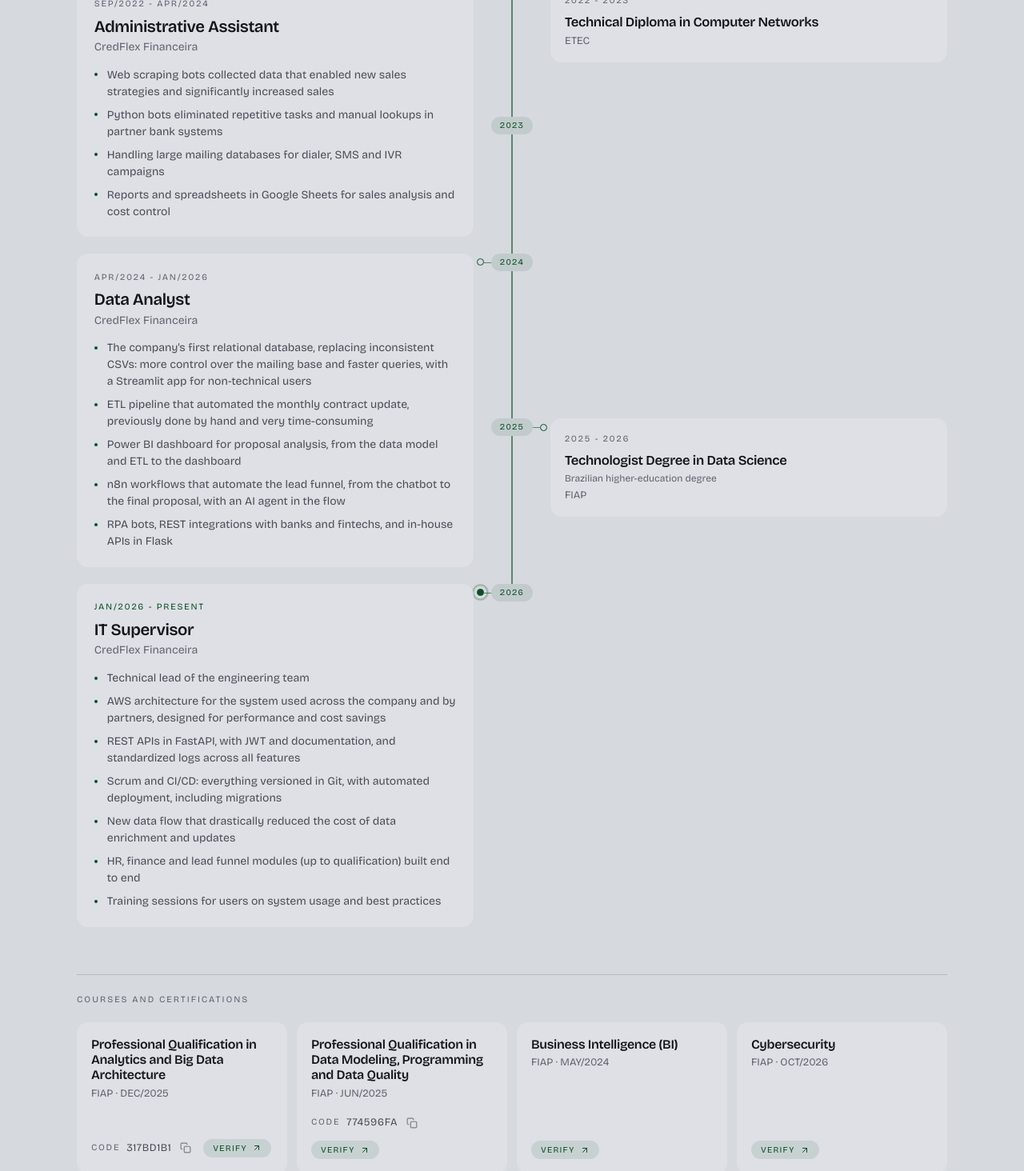
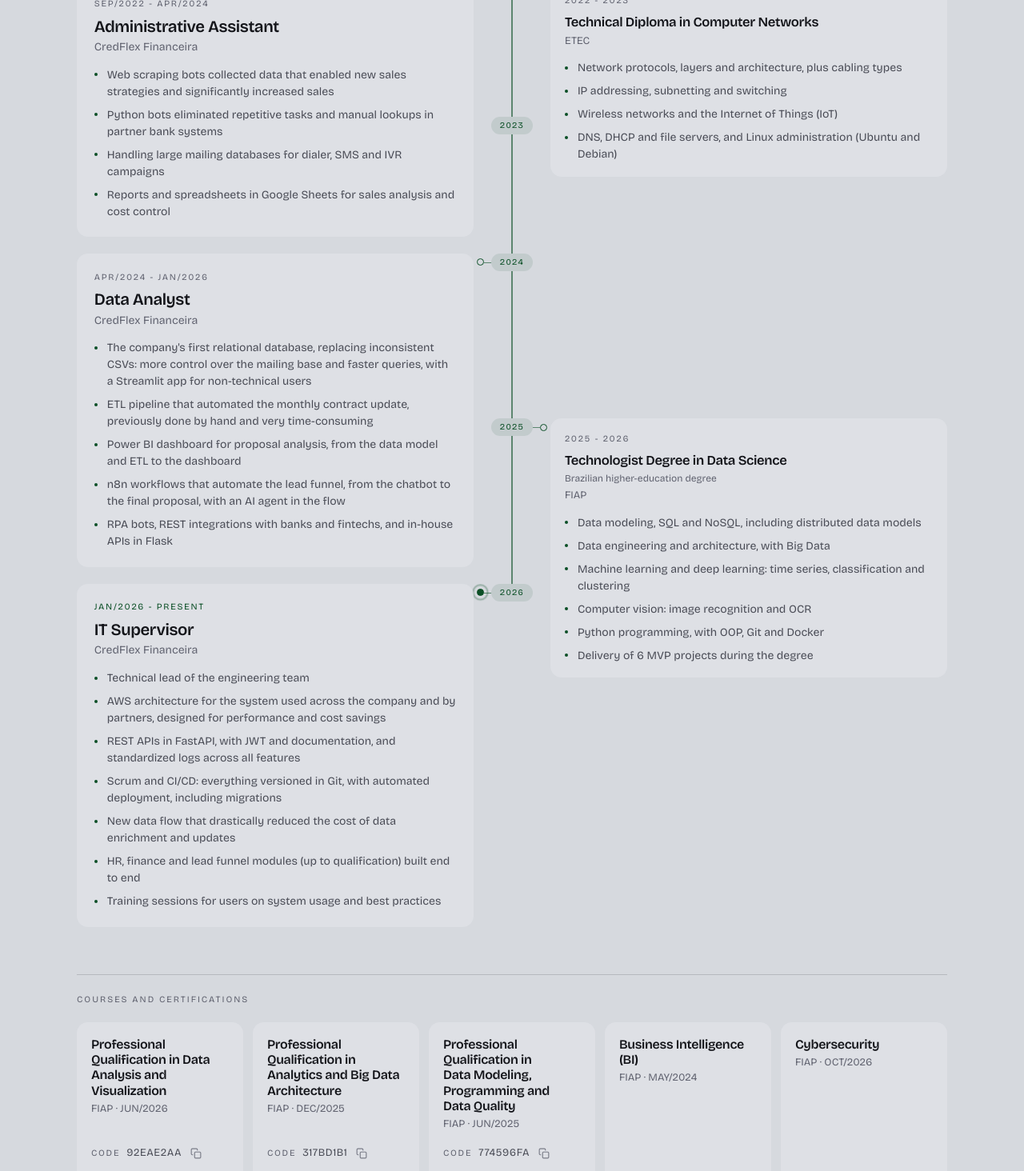
Before and after one commit to douglazcandido/douglazcandido.com, a React (Vite) app: page / in a window 1280 px wide. Shown: the part 2160-3624 px from the top of the page at 80% size. Built offline with nearby package versions, Linux system fonts and the light colour scheme.

Commit message:
feat: adiciona descrições aos cards acadêmicos e a qualificação em Análise e Visualização de Dados

```diff
--- a/src/components/CertificationStrip.tsx
+++ b/src/components/CertificationStrip.tsx
@@ -114,7 +114,7 @@ export default function CertificationStrip() {
   return (
     <div className="mt-[clamp(24px,3vw,40px)] border-t border-divider pt-[clamp(16px,1.8vw,24px)]">
       <h3 className="m-0 text-[11px] font-normal tracking-[0.18em] text-neutral-500 uppercase">{t.career.certs.title}</h3>
-      <ul className="m-0 mt-5 grid list-none grid-cols-[repeat(auto-fit,minmax(min(100%,236px),1fr))] gap-3 p-0">
+      <ul className="m-0 mt-5 grid list-none grid-cols-[repeat(auto-fit,minmax(min(100%,196px),1fr))] gap-3 p-0">
         {certifications.map((cert) => (
           <CertCard key={cert.id} cert={cert} />
         ))}
--- a/src/data/certifications.ts
+++ b/src/data/certifications.ts
@@ -3,7 +3,7 @@
  * The strip is hidden while this array is empty. The course names live in the dictionaries
  * (`career.certs.names`, keyed by `id`) because they are translated; the issuer is a proper name.
  */
-export type CertId = "analytics-bigdata" | "data-quality" | "bi" | "cybersecurity";
+export type CertId = "data-viz" | "analytics-bigdata" | "data-quality" | "bi" | "cybersecurity";
 
 /** How a certificate can be checked: a direct link, or a code typed into the issuer's lookup page. */
 export type CertVerification =
@@ -22,6 +22,13 @@ export interface Certification {
 const FIAP_LOOKUP = "https://www.fiap.com.br/consultadocumento";
 
 export const certifications: readonly Certification[] = [
+  {
+    id: "data-viz",
+    issuer: "FIAP",
+    month: 6,
+    year: 2026,
+    verification: { kind: "code", code: "92EAE2AA", url: FIAP_LOOKUP },
+  },
   {
     id: "analytics-bigdata",
     issuer: "FIAP",
--- a/src/i18n/en.ts
+++ b/src/i18n/en.ts
@@ -84,13 +84,48 @@ export const en: Dict = {
     professionalLabel: "Professional",
     academicLabel: "Academic",
     academic: [
-      { period: "2020 - 2021", title: "Technical Diploma in Systems Development", school: "ETEC", note: "", description: "" },
-      { period: "2022 - 2023", title: "Technical Diploma in Computer Networks", school: "ETEC", note: "", description: "" },
-      { period: "2025 - 2026", title: "Technologist Degree in Data Science", school: "FIAP", note: "Brazilian higher-education degree", description: "" },
+      {
+        period: "2020 - 2021",
+        title: "Technical Diploma in Systems Development",
+        school: "ETEC",
+        note: "",
+        items: [
+          "Relational databases, from modeling to queries",
+          "Web applications, from the database to the interface",
+          "Desktop applications in Visual Studio and mobile apps",
+        ],
+      },
+      {
+        period: "2022 - 2023",
+        title: "Technical Diploma in Computer Networks",
+        school: "ETEC",
+        note: "",
+        items: [
+          "Network protocols, layers and architecture, plus cabling types",
+          "IP addressing, subnetting and switching",
+          "Wireless networks and the Internet of Things (IoT)",
+          "DNS, DHCP and file servers, and Linux administration (Ubuntu and Debian)",
+        ],
+      },
+      {
+        period: "2025 - 2026",
+        title: "Technologist Degree in Data Science",
+        school: "FIAP",
+        note: "Brazilian higher-education degree",
+        items: [
+          "Data modeling, SQL and NoSQL, including distributed data models",
+          "Data engineering and architecture, with Big Data",
+          "Machine learning and deep learning: time series, classification and clustering",
+          "Computer vision: image recognition and OCR",
+          "Python programming, with OOP, Git and Docker",
+          "Delivery of 6 MVP projects during the degree",
+        ],
+      },
     ],
     certs: {
       title: "Courses and certifications",
       names: {
+        "data-viz": "Professional Qualification in Data Analysis and Visualization",
         "analytics-bigdata": "Professional Qualification in Analytics and Big Data Architecture",
         "data-quality": "Professional Qualification in Data Modeling, Programming and Data Quality",
         bi: "Business Intelligence (BI)",
--- a/src/i18n/es.ts
+++ b/src/i18n/es.ts
@@ -84,13 +84,48 @@ export const es: Dict = {
     professionalLabel: "Profesional",
     academicLabel: "Académico",
     academic: [
-      { period: "2020 - 2021", title: "Técnico en Desarrollo de Sistemas", school: "ETEC", note: "", description: "" },
-      { period: "2022 - 2023", title: "Técnico en Redes de Computadores", school: "ETEC", note: "", description: "" },
-      { period: "2025 - 2026", title: "Tecnólogo en Ciencia de Datos", school: "FIAP", note: "Grado de educación superior en Brasil", description: "" },
+      {
+        period: "2020 - 2021",
+        title: "Técnico en Desarrollo de Sistemas",
+        school: "ETEC",
+        note: "",
+        items: [
+          "Bases de datos relacionales, del modelado a las consultas",
+          "Aplicaciones web, de la base de datos a la interfaz",
+          "Aplicaciones de escritorio en Visual Studio y aplicaciones móviles",
+        ],
+      },
+      {
+        period: "2022 - 2023",
+        title: "Técnico en Redes de Computadores",
+        school: "ETEC",
+        note: "",
+        items: [
+          "Protocolos, capas y arquitectura de redes, además de los tipos de cableado",
+          "Direccionamiento IP, subredes y switching",
+          "Redes inalámbricas e Internet de las Cosas (IoT)",
+          "Servidores DNS, DHCP y de archivos, y administración de Linux (Ubuntu y Debian)",
+        ],
+      },
+      {
+        period: "2025 - 2026",
+        title: "Tecnólogo en Ciencia de Datos",
+        school: "FIAP",
+        note: "Grado de educación superior en Brasil",
+        items: [
+          "Modelado de datos, SQL y NoSQL, incluidos modelos de datos distribuidos",
+          "Ingeniería y arquitectura de datos, con Big Data",
+          "Machine learning y deep learning: series temporales, clasificación y clustering",
+          "Visión por computadora: reconocimiento de imágenes y OCR",
+          "Programación en Python, con POO, Git y Docker",
+          "Entrega de 6 proyectos MVP durante la formación",
+        ],
+      },
     ],
     certs: {
       title: "Cursos y certificaciones",
       names: {
+        "data-viz": "Calificación Profesional en Análisis y Visualización de Datos",
         "analytics-bigdata": "Calificación Profesional en Arquitectura de Analytics y Big Data",
         "data-quality": "Calificación Profesional en Modelado, Programación y Calidad de Datos",
         bi: "Business Intelligence (BI)",
--- a/src/i18n/pt.ts
+++ b/src/i18n/pt.ts
@@ -86,13 +86,48 @@ export const pt = {
     professionalLabel: "Profissional",
     academicLabel: "Acadêmico",
     academic: [
-      { period: "2020 - 2021", title: "Técnico em Desenvolvimento de Sistemas", school: "ETEC", note: "", description: "" },
-      { period: "2022 - 2023", title: "Técnico em Redes de Computadores", school: "ETEC", note: "", description: "" },
-      { period: "2025 - 2026", title: "Tecnólogo em Ciência de Dados", school: "FIAP", note: "", description: "" },
+      {
+        period: "2020 - 2021",
+        title: "Técnico em Desenvolvimento de Sistemas",
+        school: "ETEC",
+        note: "",
+        items: [
+          "Bancos de dados relacionais, da modelagem às consultas",
+          "Aplicações web, do banco de dados à interface",
+          "Aplicações desktop no Visual Studio e aplicativos mobile",
+        ],
+      },
+      {
+        period: "2022 - 2023",
+        title: "Técnico em Redes de Computadores",
+        school: "ETEC",
+        note: "",
+        items: [
+          "Protocolos, camadas e arquitetura de redes, além dos tipos de cabeamento",
+          "Endereçamento IP, sub-redes e switching",
+          "Redes sem fio e Internet das Coisas (IoT)",
+          "Servidores DNS, DHCP e de arquivos, e administração de Linux (Ubuntu e Debian)",
+        ],
+      },
+      {
+        period: "2025 - 2026",
+        title: "Tecnólogo em Ciência de Dados",
+        school: "FIAP",
+        note: "",
+        items: [
+          "Modelagem de dados, SQL e NoSQL, incluindo modelos de dados distribuídos",
+          "Engenharia e arquitetura de dados, com Big Data",
+          "Machine learning e deep learning: séries temporais, classificação e clusterização",
+          "Visão computacional: reconhecimento de imagens e OCR",
+          "Programação em Python, com POO, Git e Docker",
+          "Entrega de 6 projetos MVP durante a formação",
+        ],
+      },
     ],
     certs: {
       title: "Cursos e certificações",
       names: {
+        "data-viz": "Qualificação Profissional em Análise e Visualização de Dados",
         "analytics-bigdata": "Qualificação Profissional em Arquitetura de Analytics e Big Data",
         "data-quality": "Qualificação Profissional em Modelagem, Programação e Qualidade de Dados",
         bi: "Business Intelligence (BI)",
--- a/src/sections/Career.tsx
+++ b/src/sections/Career.tsx
@@ -101,24 +101,17 @@ function ProfessionalCard({
         {role.title}
       </h3>
       <p className="m-0 mt-1 text-[14px] leading-[1.4] text-neutral-500">{profile.company}</p>
-      <ul className="m-0 mt-3.5 flex list-none flex-col gap-2 p-0">
-        {role.items.map((item) => (
-          <li key={item} className="relative pl-4 text-[14px] leading-[1.5] text-neutral-400">
-            <span aria-hidden="true" className="absolute top-[0.62em] left-0 h-1 w-1 rounded-full bg-accent" />
-            {item}
-          </li>
-        ))}
-      </ul>
+      <TopicList items={role.items} />
     </SpotlightCard>
   );
 }
 
-/** Smaller card: period, course and school. The note and the description only render once filled in. */
+/** Smaller card: period, course and school, then the topics (same list as the professional cards). The note and the topics only render once filled in. */
 function AcademicCard({
   course,
   label,
 }: {
-  course: { period: string; title: string; school: string; note: string; description: string };
+  course: { period: string; title: string; school: string; note: string; items: readonly string[] };
   label: string;
 }) {
   return (
@@ -130,8 +123,22 @@ function AcademicCard({
       </h3>
       {course.note && <p className="m-0 mt-1 text-[12px] leading-[1.4] text-neutral-500">{course.note}</p>}
       <p className="m-0 mt-1 text-[13px] leading-[1.4] text-neutral-500">{course.school}</p>
-      {course.description && <p className="m-0 mt-3 text-[13px] leading-[1.6] text-neutral-400 text-pretty">{course.description}</p>}
+      {course.items.length > 0 && <TopicList items={course.items} />}
     </SpotlightCard>
+  );
+}
+
+/** Bulleted topics of a card; shared by the professional and the academic cards. */
+function TopicList({ items }: { items: readonly string[] }) {
+  return (
+    <ul className="m-0 mt-3.5 flex list-none flex-col gap-2 p-0">
+      {items.map((item) => (
+        <li key={item} className="relative pl-4 text-[14px] leading-[1.5] text-neutral-400">
+          <span aria-hidden="true" className="absolute top-[0.62em] left-0 h-1 w-1 rounded-full bg-accent" />
+          {item}
+        </li>
+      ))}
+    </ul>
   );
 }
 
```
